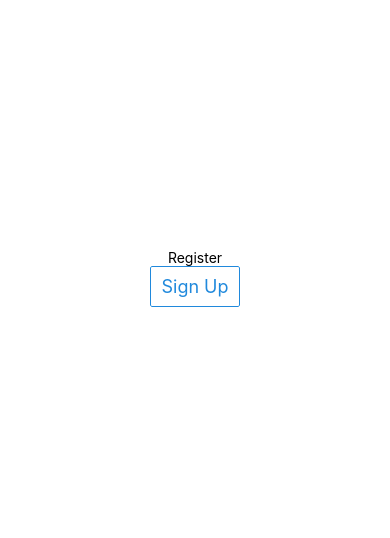
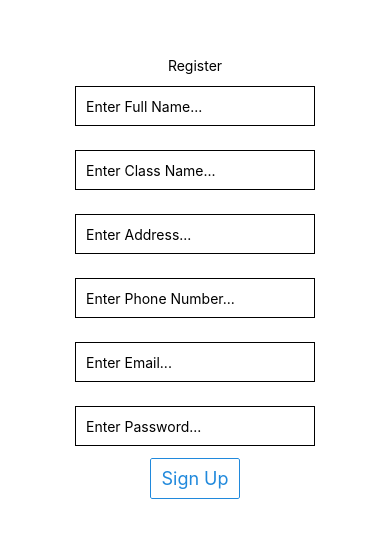
Before and after one commit to GradTrace/gradtrace-client-mobile, a React Native app in the folder GradTrace/: screen /Register in a window 390 px wide. Shown: the part 144-682 px from the top of the page. Built offline with nearby package versions, Linux system fonts and the light colour scheme.

Commit message:
Add : trying to add plain text input, minus select

```diff
--- a/GradTrace/src/screens/Login.js
+++ b/GradTrace/src/screens/Login.js
@@ -1,7 +1,13 @@
-import { View, StyleSheet, Text } from "react-native";
+import { View, StyleSheet, Text, TextInput } from "react-native";
 import { Button } from "@rneui/themed";
+import { useState } from "react";
 
 export default function LoginScreen({ navigation }) {
+  const [textEmail, setTextEmail] = useState("");
+  const [textPassword, setTextPassword] = useState("");
+
+
+
   const goToHome = () => {
     navigation.navigate("AppNavigator");
   };
@@ -13,6 +19,20 @@ export default function LoginScreen({ navigation }) {
   return (
     <View style={styles.container}>
       <Text>Login</Text>
+      <TextInput
+        style={styles.input}
+        onChangeText={setTextEmail}
+        value={textEmail}
+        placeholder="Enter Email..."
+      />
+      <TextInput
+        style={styles.input}
+        onChangeText={setTextPassword}
+        value={textPassword}
+        secureTextEntry={true}
+        placeholder="Enter Password..."
+      />
+
       <Button title="Sign In" type="outline" onPress={goToHome} />
       <Button title="Register" type="outline" onPress={goToRegister} />
     </View>
@@ -26,4 +46,12 @@ const styles = StyleSheet.create({
     alignItems: "center",
     justifyContent: "center",
   },
+
+  input: {
+    height: 40,
+    margin: 12,
+    borderWidth: 1,
+    padding: 10,
+  },
+
 });
--- a/GradTrace/src/screens/Register.js
+++ b/GradTrace/src/screens/Register.js
@@ -1,7 +1,15 @@
-import { View, StyleSheet, Text } from "react-native";
+import { View, StyleSheet, Text, TextInput } from "react-native";
 import { Button } from "@rneui/themed";
+import { useState } from "react";
 
 export default function RegisterScreen({ navigation }) {
+  const [textFullName, setTextFullName] = useState("");
+  const [textClassName, setTextClassName] = useState("");
+  const [textAddress, setTextAddress] = useState("");
+  const [textPhoneNumber, setTextPhoneNumber] = useState("");
+  const [textEmail, setTextEmail] = useState("");
+  const [textPassword, setTextPassword] = useState("");
+
   const goToLogin = () => {
     navigation.navigate("Login");
   };
@@ -9,6 +17,45 @@ export default function RegisterScreen({ navigation }) {
   return (
     <View style={styles.container}>
       <Text>Register</Text>
+
+      <TextInput
+        style={styles.input}
+        onChangeText={setTextFullName}
+        value={textFullName}
+        placeholder="Enter Full Name..."
+      />
+      <TextInput
+        style={styles.input}
+        onChangeText={setTextClassName}
+        value={textClassName}
+        placeholder="Enter Class Name..."
+      />
+      <TextInput
+        style={styles.input}
+        onChangeText={setTextAddress}
+        value={textAddress}
+        placeholder="Enter Address..."
+      />
+      <TextInput
+        style={styles.input}
+        onChangeText={setTextPhoneNumber}
+        value={textPhoneNumber}
+        placeholder="Enter Phone Number..."
+      />
+      <TextInput
+        style={styles.input}
+        onChangeText={setTextEmail}
+        value={textEmail}
+        placeholder="Enter Email..."
+      />
+      <TextInput
+        style={styles.input}
+        onChangeText={setTextPassword}
+        value={textPassword}
+        secureTextEntry={true}
+        placeholder="Enter Password..."
+      />
+
       <Button title="Sign Up" type="outline" onPress={goToLogin} />
     </View>
   );
@@ -21,4 +68,11 @@ const styles = StyleSheet.create({
     alignItems: "center",
     justifyContent: "center",
   },
+  input: {
+    height: 40,
+    margin: 12,
+    borderWidth: 1,
+    padding: 10,
+  },
+
 });
```
